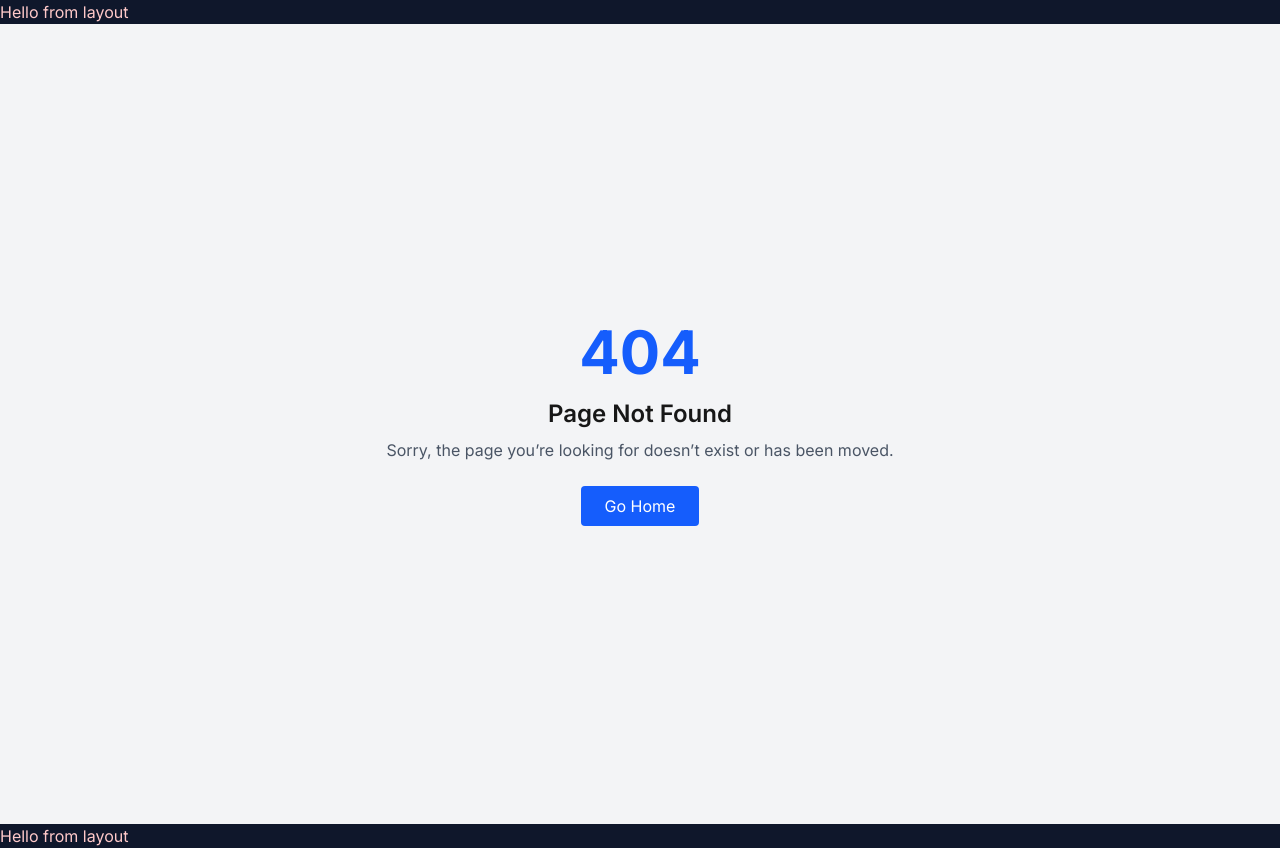
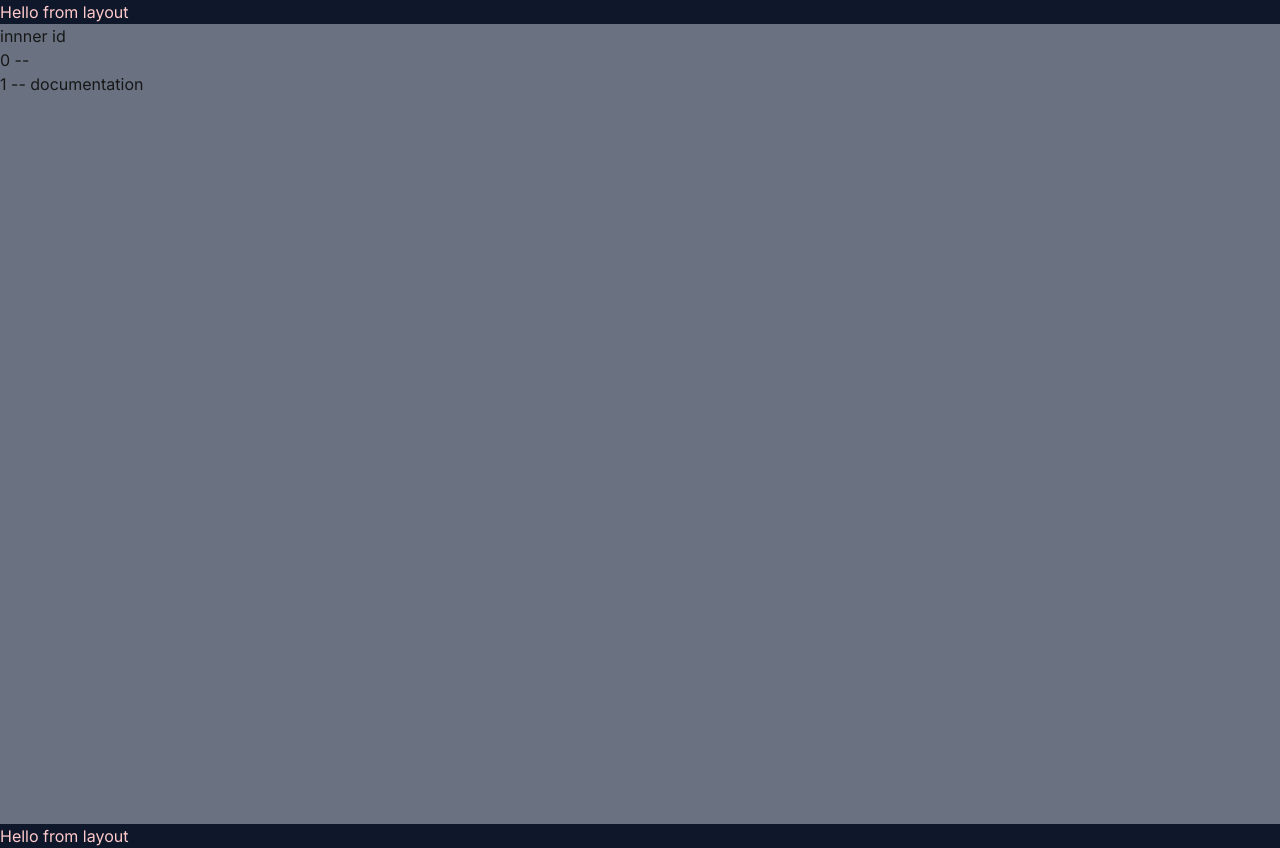
Before and after one commit to amallhalim/nextJsStore, a Next.js app: page /documentation in a window 1280 px wide. Before the commit this address had no page. Built offline with nearby package versions, Linux system fonts and the light colour scheme.

Commit message:
(routing)  Catch all Segments

```diff
--- /dev/null
+++ b/src/app/(pages)/documentation/[...id]/page.jsx
@@ -0,0 +1,18 @@
+"use client";
+
+import { usePathname } from 'next/navigation';
+import React, { use } from 'react'
+
+export default function page() {
+const paths = usePathname().split('/');
+
+  return (
+    <div>innner id
+
+
+      {paths?.map((path, index) => (
+        <div key={index}> {index} -- {path}</div>
+      ))}
+    </div>
+  )
+}
--- /dev/null
+++ b/src/app/(pages)/documentation/page.jsx
@@ -0,0 +1,7 @@
+import React from 'react'
+
+export default function page() {
+  return (
+    <div>documentation</div>
+  )
+}
--- a/src/app/(pages)/post/[postID]/page.jsx
+++ b/src/app/(pages)/post/[postID]/page.jsx
@@ -3,7 +3,7 @@ import React from 'react'
 
 export default function postDetails() {
 
-  if(true) return notFound()
+  // if(true) return notFound()
   return (
     <div>post --------  postDetails 0000000000000000</div>
   )
--- a/src/app/(pages)/post/layout.jsx
+++ b/src/app/(pages)/post/layout.jsx
@@ -3,7 +3,7 @@ import React from 'react'
 export default function layout({children}) {
   return (
 <>
-    <div style={{backgroundColor:"yellow",height :"100%" ,padding:"20px" ,margin:"20px"}}>
+    <div style={{backgroundColor:"gray",height :"100%" ,padding:"20px" ,margin:"20px"}}>
 {children}
         layout of posts
         </div>
```
